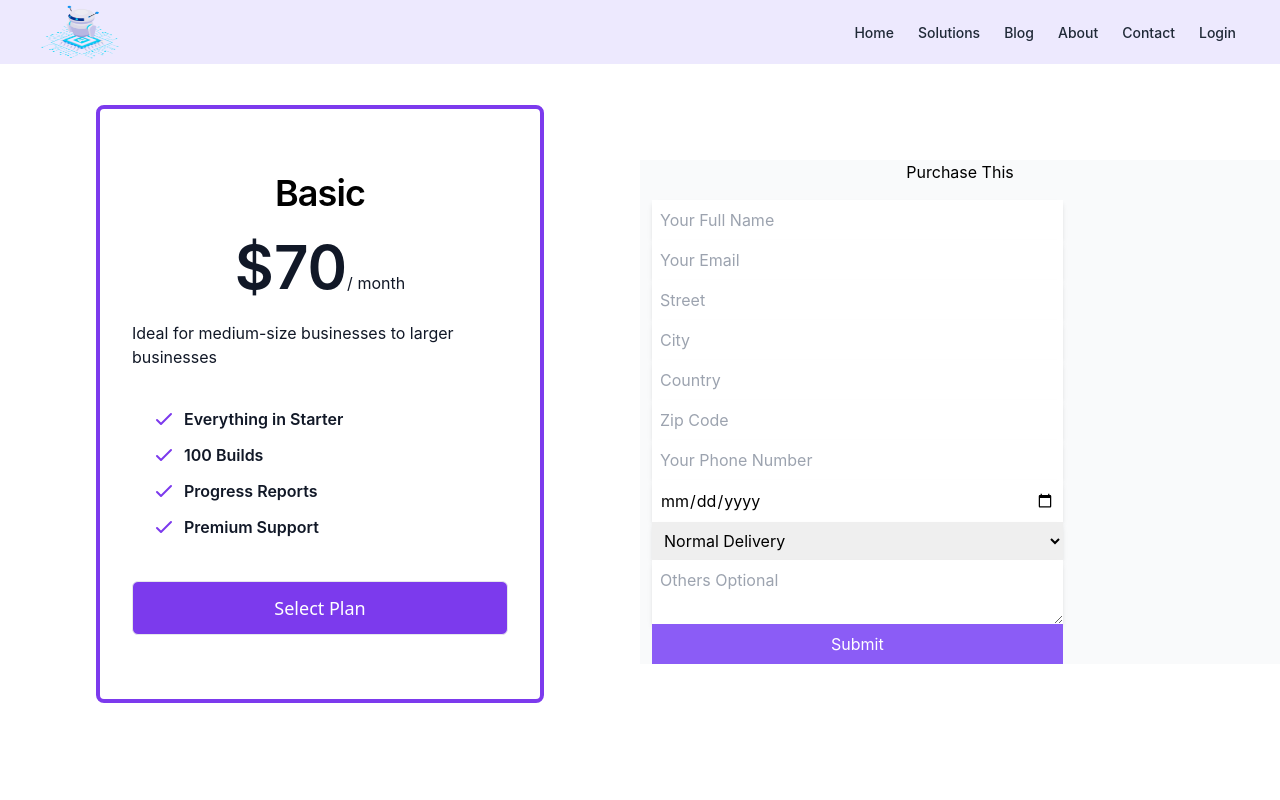
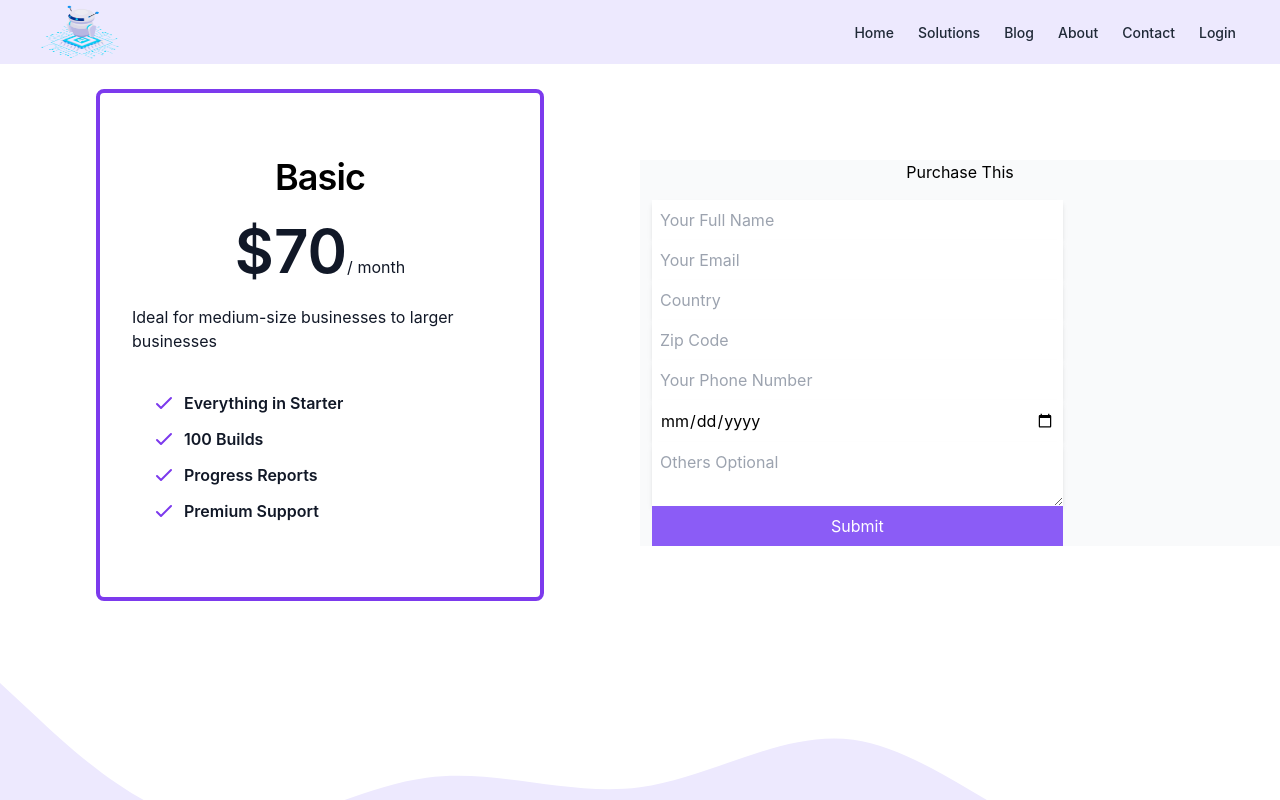
Before and after one commit to DaEagle01/Macine_Learning_With_Redux, a React (Create React App) app: page /basicplan in a window 1280 px wide. Shown: the top 800 px of the page. Built offline with nearby package versions, Linux system fonts and the light colour scheme; no server answers.

Commit message:
submit order functionality added

```diff
--- a/src/App.js
+++ b/src/App.js
@@ -11,8 +11,12 @@ import Register from "./Components/Authentication/Register/Register";
 import Starter from "./Components/HomePage/Purchase/Starter";
 import Basic from "./Components/HomePage/Purchase/Basic";
 import Plus from "./Components/HomePage/Purchase/Plus";
+import { useSelector } from "react-redux";
+import { selectUser } from "./features/user/userSlice";
 
 function App() {
+  const user = useSelector(selectUser);
+  console.log(user);
   return (
     <div>
       <BrowserRouter>
--- a/src/Components/Authentication/Register/Register.js
+++ b/src/Components/Authentication/Register/Register.js
@@ -14,6 +14,7 @@ initializeAuthentication();
 
 const Register = () => {
   const user = useSelector(selectUser);
+  // console.log(user);
   const [data, setData] = useState({});
   const dispatch = useDispatch();
   const [isLoading, setIsLoading] = useState(false);
--- a/src/Components/HomePage/Purchase/Basic.js
+++ b/src/Components/HomePage/Purchase/Basic.js
@@ -1,29 +1,30 @@
 import React from "react";
 import { useForm } from "react-hook-form";
-import { Link } from "react-router-dom";
+import { useSelector } from "react-redux";
+import { selectUser } from "../../../features/user/userSlice";
 
 const Basic = () => {
   const { register, handleSubmit, reset } = useForm();
+  const user = useSelector(selectUser);
+  console.log(user);
 
   const onSubmit = (data) => {
-    // console.log(data);
-    // data.img = product.img;
-    // data.bikeName = product.name;
-    // data.status = "pending";
+    data.plan = "basic";
     console.log(data);
 
-    // fetch(`http://localhost:5000/products/${id}`, {
-    //   method: "POST",
-    //   headers: { "content-type": "application/json" },
-    //   body: JSON.stringify(data),
-    // })
-    //   .then((res) => res.json())
-    //   .then((data) => {
-    //     if (data.acknowledged) {
-    //       alert("Congrats, Product ordered successfully!");
-    //       reset();
-    //     }
-    //   });
+    fetch("http://localhost:5000/orders", {
+      method: "POST",
+      headers: { "content-type": "application/json" },
+      body: JSON.stringify(data),
+    })
+      .then((res) => res.json())
+      .then((data) => {
+        if (data.acknowledged) {
+          console.log(data.acknowledged);
+          reset();
+          alert("Congrats, Product ordered successfully!");
+        }
+      });
   };
   return (
     <div className="flex justify-center items-center">
@@ -115,13 +116,6 @@ const Basic = () => {
             Premium Support
           </li>
         </ul>
-        <Link
-          to="/basicplan"
-          className="inline-flex justify-center w-full px-4 py-3 mt-8 font-sans text-sm leading-none text-center text-white no-underline bg-purple-600 border rounded-md cursor-pointer hover:bg-purple-700 hover:border-purple-700 hover:text-white focus-within:bg-purple-700 focus-within:border-purple-700 focus-within:text-white sm:text-base md:text-lg"
-        >
-          {" "}
-          Select Plan
-        </Link>
       </div>
 
       <div className="container py-20 w-1/2">
@@ -141,16 +135,7 @@ const Basic = () => {
               placeholder="Your Email"
               className=" rounded-1 p-2 shadow-md"
             />
-            <input
-              {...register("street")}
-              placeholder="Street"
-              className=" rounded-1 p-2 shadow-md"
-            />
-            <input
-              {...register("city")}
-              placeholder="City"
-              className=" rounded-1 p-2 shadow-md"
-            />
+
             <input
               {...register("country")}
               placeholder="Country"
@@ -176,15 +161,6 @@ const Basic = () => {
               className=" rounded-1 p-2 shadow-md"
             />
 
-            <select
-              {...register("Tickets Type")}
-              className=" rounded-1 p-2 shadow-md"
-              label="Tickets Type"
-            >
-              <option value="Normal Delivery">Normal Delivery</option>
-              <option value="Super Fast Delivery">Super Fast Delivery</option>
-            </select>
-
             <textarea
               {...register("others")}
               placeholder="Others Optional"
```
